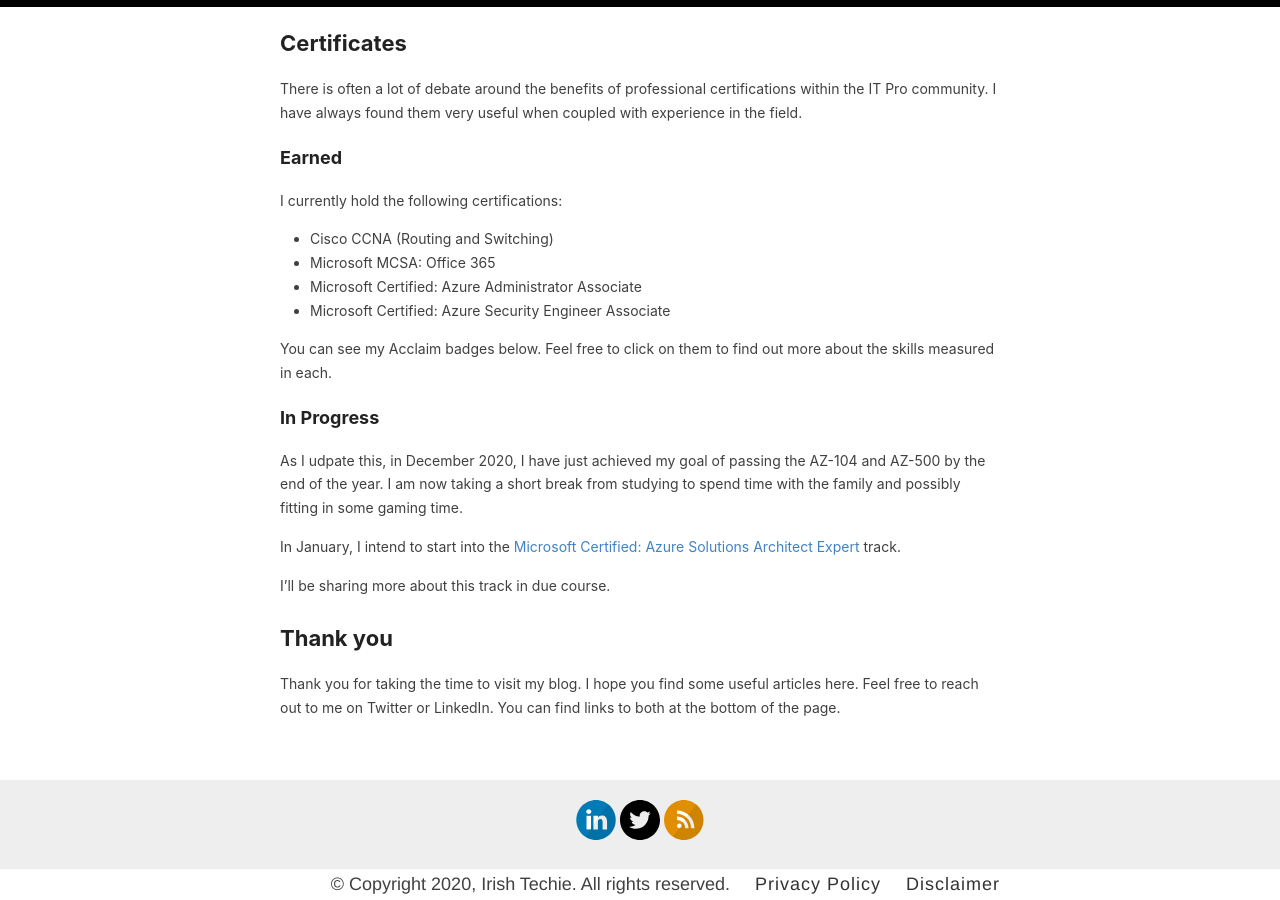
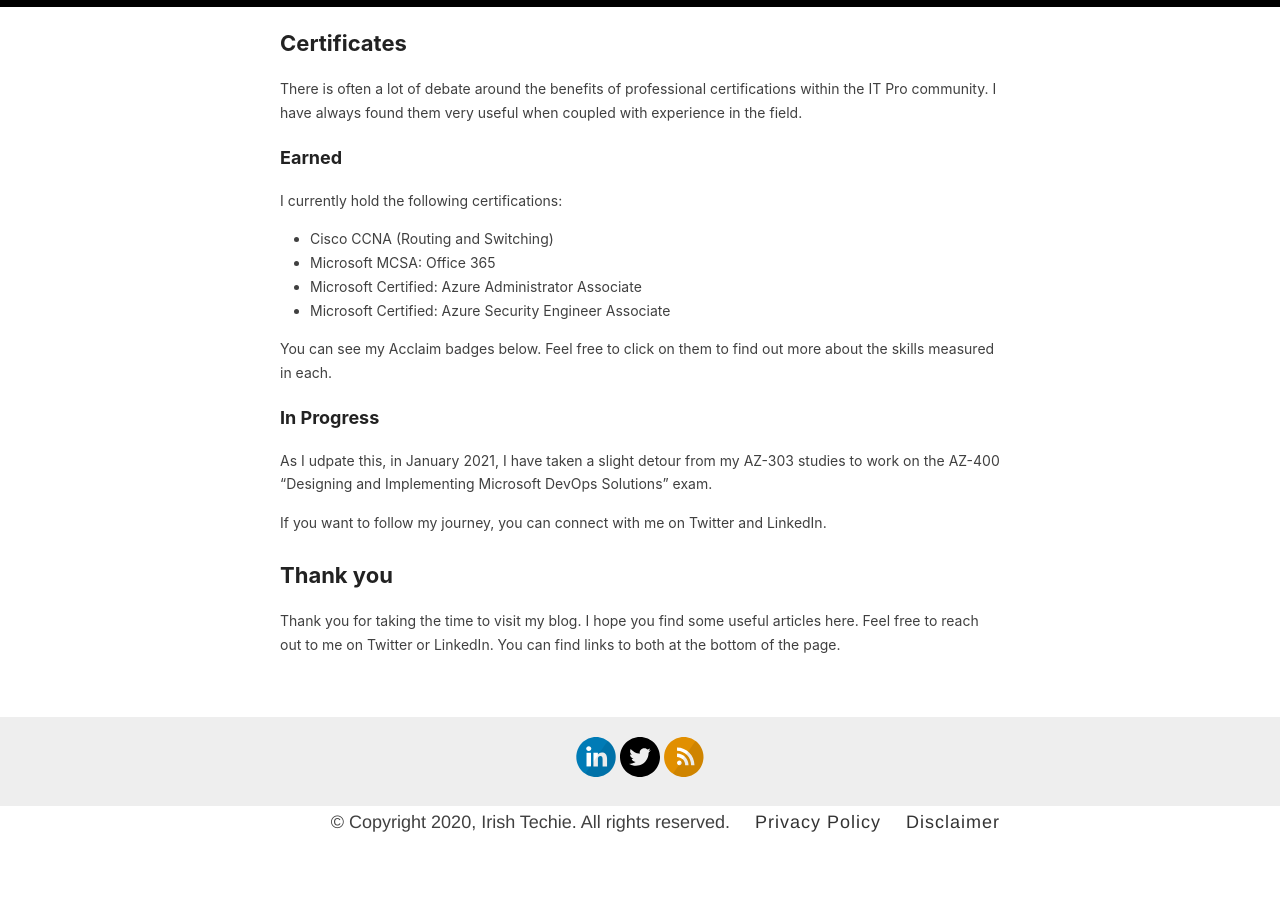
Before and after one commit to irishtechie/irishtechie.github.io, a Jekyll site: the page built from _pages/about.md, in a window 1280 px wide and 900 px high, scrolled down 823 px. Built offline with Jekyll 4.4.1, drawn with Linux system fonts in a browser that asks for light colours; a script that is not in the unit is left out; after the commit the page ends 1660 px from its top, so only the background shows below that.

Commit message:
KC: About Me Update

```diff
--- a/_pages/about.md
+++ b/_pages/about.md
@@ -44,11 +44,9 @@
 
 ### In Progress
 
-As I udpate this, in December 2020, I have just achieved my goal of passing the AZ-104 and AZ-500 by the end of the year. I am now taking a short break from studying to spend time with the family and possibly fitting in some gaming time.
+As I udpate this, in January 2021, I have taken a slight detour from my AZ-303 studies to work on the AZ-400 "Designing and Implementing Microsoft DevOps Solutions" exam.
 
-In January, I intend to start into the [Microsoft Certified: Azure Solutions Architect Expert](https://docs.microsoft.com/en-us/learn/certifications/azure-solutions-architect){:target="_blank"} track.
-
-I'll be sharing more about this track in due course.
+If you want to follow my journey, you can connect with me on Twitter and LinkedIn.
 
 ## Thank you
 
```
